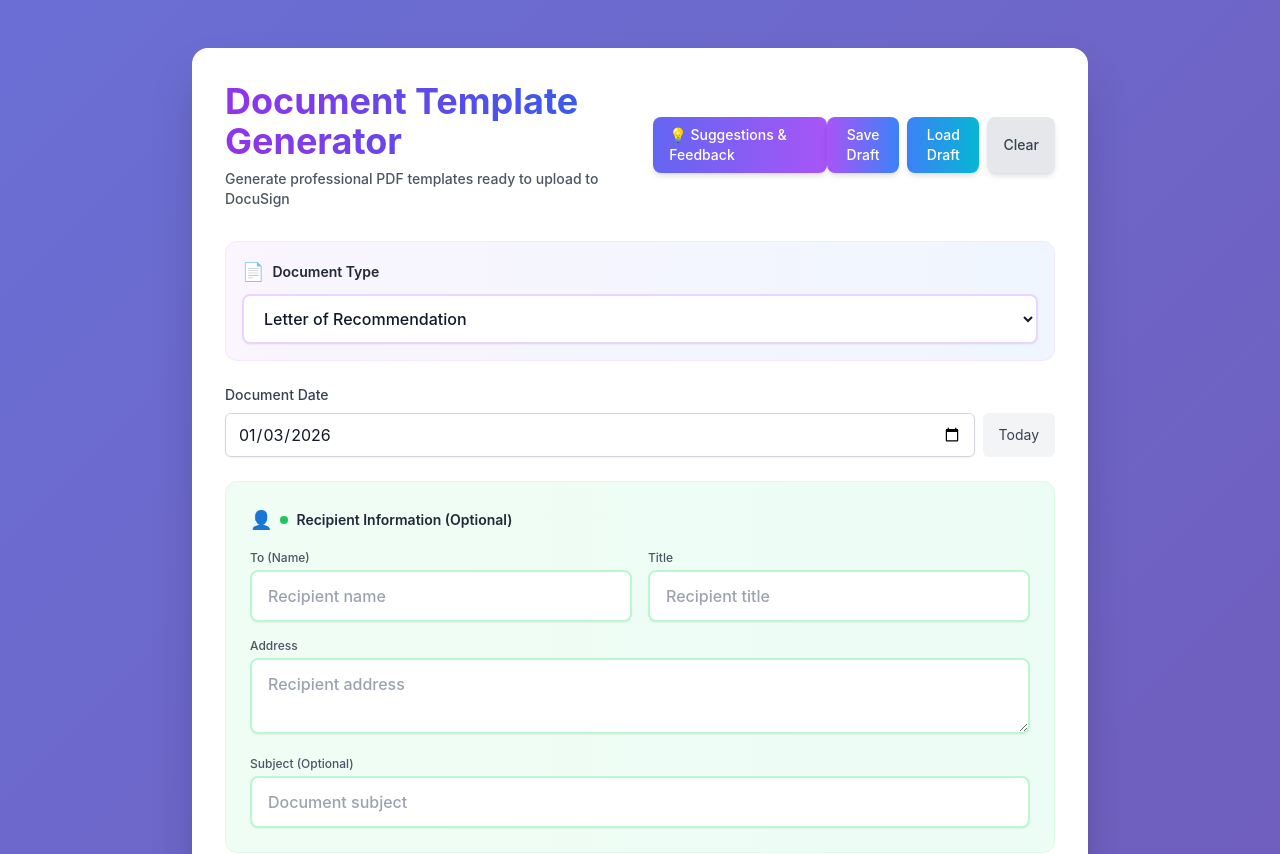
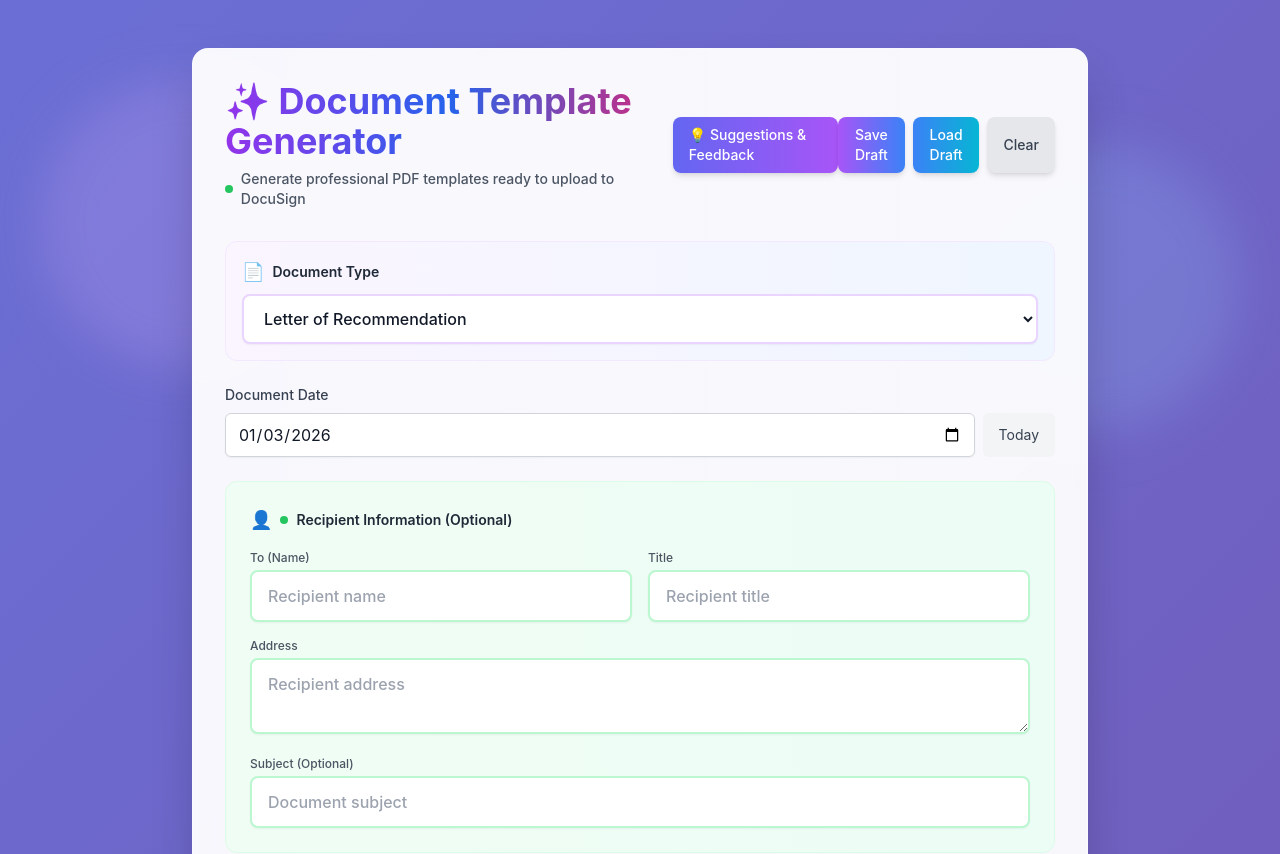
Before and after one commit to draphael123/docusign, a Next.js app: page / in a window 1280 px wide. Shown: the top 854 px of the page. Built offline with nearby package versions, Linux system fonts and the light colour scheme.

Commit message:
Complete visual enhancements with animated background, floating particles, and interactive elements

```diff
--- a/src/app/page.tsx
+++ b/src/app/page.tsx
@@ -369,24 +369,36 @@ export default function Home() {
   return (
     <>
       <Toaster position="top-right" />
-      <div className="min-h-screen py-6 sm:py-12 px-4 sm:px-6 lg:px-8">
+      {/* Animated background elements */}
+      <div className="fixed inset-0 overflow-hidden pointer-events-none z-0">
+        <div className="absolute top-20 left-10 w-72 h-72 bg-purple-300 rounded-full mix-blend-multiply filter blur-xl opacity-20 animate-float"></div>
+        <div className="absolute top-40 right-10 w-72 h-72 bg-blue-300 rounded-full mix-blend-multiply filter blur-xl opacity-20 animate-float" style={{ animationDelay: '2s' }}></div>
+        <div className="absolute -bottom-8 left-1/2 w-72 h-72 bg-pink-300 rounded-full mix-blend-multiply filter blur-xl opacity-20 animate-float" style={{ animationDelay: '4s' }}></div>
+      </div>
+
+      <div className="min-h-screen py-6 sm:py-12 px-4 sm:px-6 lg:px-8 relative z-10">
         <div className="max-w-4xl mx-auto">
-          <div className="bg-white shadow-2xl rounded-2xl p-6 sm:p-8 backdrop-blur-sm border border-white/20">
-            <div className="flex flex-col sm:flex-row sm:items-center sm:justify-between mb-8">
+          <div className="bg-white/95 shadow-2xl rounded-2xl p-6 sm:p-8 backdrop-blur-md border border-white/30 relative overflow-hidden">
+            {/* Shimmer effect overlay */}
+            <div className="absolute inset-0 shimmer pointer-events-none"></div>
+
+            <div className="flex flex-col sm:flex-row sm:items-center sm:justify-between mb-8 relative z-10">
               <div className="mb-4 sm:mb-0">
-                <h1 className="text-3xl sm:text-4xl font-bold bg-gradient-to-r from-purple-600 to-blue-600 bg-clip-text text-transparent mb-2">
-                  Document Template Generator
+                <h1 className="text-3xl sm:text-4xl font-bold bg-gradient-to-r from-purple-600 via-blue-600 to-pink-600 bg-clip-text text-transparent mb-2">
+                  ✨ Document Template Generator
                 </h1>
-                <p className="text-sm text-gray-600 font-medium">
+                <p className="text-sm text-gray-600 font-medium flex items-center gap-2">
+                  <span className="inline-block w-2 h-2 bg-green-500 rounded-full animate-pulse"></span>
                   Generate professional PDF templates ready to upload to DocuSign
                 </p>
               </div>
-              <div className="mt-4 sm:mt-0">
+              <div className="mt-4 sm:mt-0 flex gap-2">
                 <Link
                   href="/suggestions"
-                  className="inline-block px-4 py-2 text-sm bg-gradient-to-r from-indigo-500 to-purple-500 text-white rounded-lg hover:from-indigo-600 hover:to-purple-600 shadow-md hover:shadow-lg transform hover:-translate-y-0.5 font-medium transition-all"
+                  className="inline-block px-4 py-2 text-sm bg-gradient-to-r from-indigo-500 to-purple-500 text-white rounded-lg hover:from-indigo-600 hover:to-purple-600 shadow-md hover:shadow-lg transform hover:-translate-y-0.5 hover:scale-105 font-medium transition-all relative overflow-hidden group"
                 >
-                  💡 Suggestions & Feedback
+                  <span className="relative z-10">💡 Suggestions & Feedback</span>
+                  <span className="absolute inset-0 bg-gradient-to-r from-purple-600 to-pink-600 opacity-0 group-hover:opacity-100 transition-opacity"></span>
                 </Link>
               </div>
               <div className="mt-4 sm:mt-0 flex gap-2">
```
